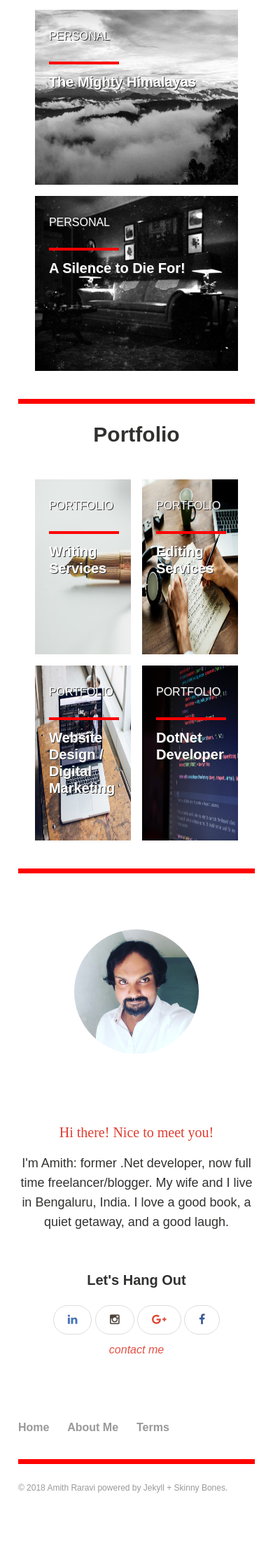
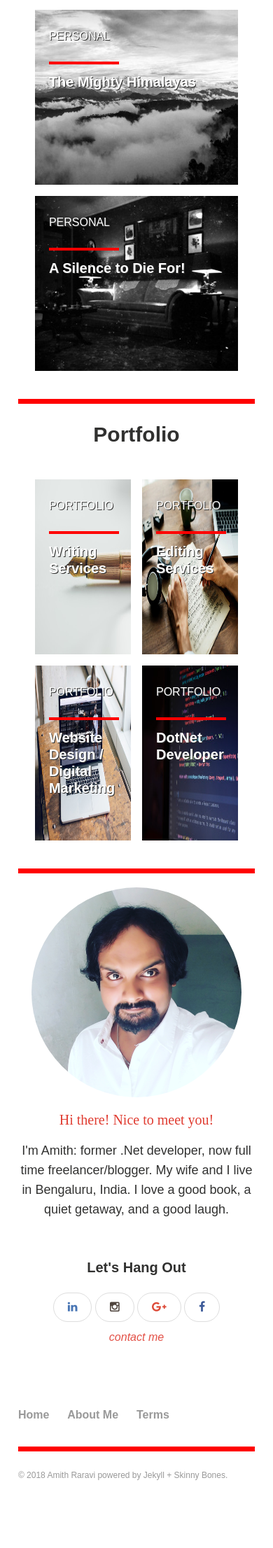
Before and after one commit to raravi/amithraravi2.com, a Jekyll site: the page built from _pages/01-home.md, in a window 390 px wide. Shown: the part 3852-6064 px from the top of the page at 70% size. Built offline with Jekyll 4.4.1, drawn with Linux system fonts in a browser that asks for light colours.

Commit message:
Fixed the sidebar image issues.

```diff
--- a/_includes/main-about-me.html
+++ b/_includes/main-about-me.html
@@ -1,6 +1,7 @@
 <div class="header-line"></div>
 <div class="header-line"></div>
 <div class="header-line-red"></div>
+<div class="header-line"></div>
 <div class="main-about-me">
     <div class="col">
       <img src="{{ site.images }}amith-bio-300x300.png" class="bio-pic" alt="Avatar">
--- a/_includes/sidebar.html
+++ b/_includes/sidebar.html
@@ -1,6 +1,8 @@
 <div class="sidebar">
-  <div>
+  <div class="row">
+    <div>
     <img src="{{ site.images }}amith-bio-300x300.png" class="bio-pic" alt="Avatar">
+    </div>
   </div>
   <div class="footer-line"></div>
   <div class="text">
--- a/_sass/_aboutflexgrid.scss
+++ b/_sass/_aboutflexgrid.scss
@@ -191,12 +191,12 @@
        .col {
            display: flex;
            flex-direction: column;
+           align-items: center;
            flex: 33%;
            max-width: 33%;
 
            .bio-pic {
                border-radius: 50%;
-               padding: 30px;
            }
            .sayhi {
                @include font-size(20,no);
@@ -211,13 +211,10 @@
                }
            }
        }
-       @media screen and (max-width: 600px) {
+       @media screen and (max-width: 800px) {
           .col {
             flex: 100%;
             max-width: 100%;
-            .bio-pic {
-                padding: 80px;
-            }
           }
        }
    }
--- a/_sass/_sidebar.scss
+++ b/_sass/_sidebar.scss
@@ -19,13 +19,20 @@
           width: 100%;
       }
       .sidebar {
-          width: 75%;
+          width: 100%;
       }
    }
 
    .sidebar {
-     .bio-pic {
-       border-radius: 50%;
+     .row {
+       display: flex;
+       flex-direction: column;
+       align-items: center;
+       div {
+         .bio-pic {
+           border-radius: 50%;
+         }
+       }
      }
      .sayhi {
        @include font-size(20,no);
```
Also changed, not shown: js/main.js.
